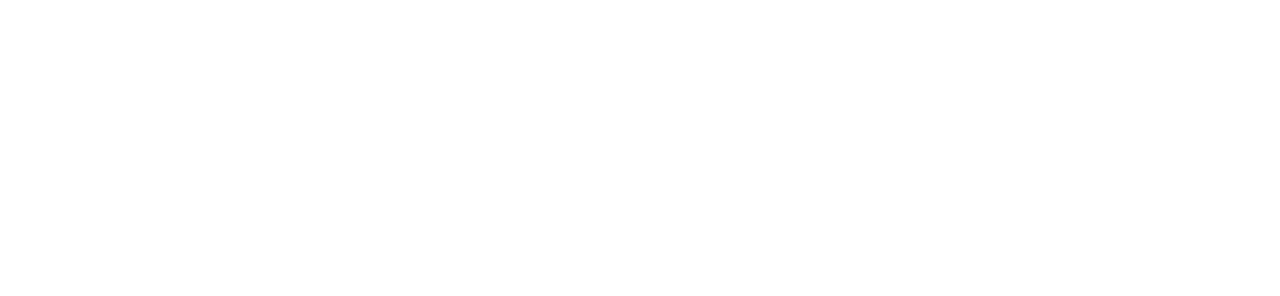
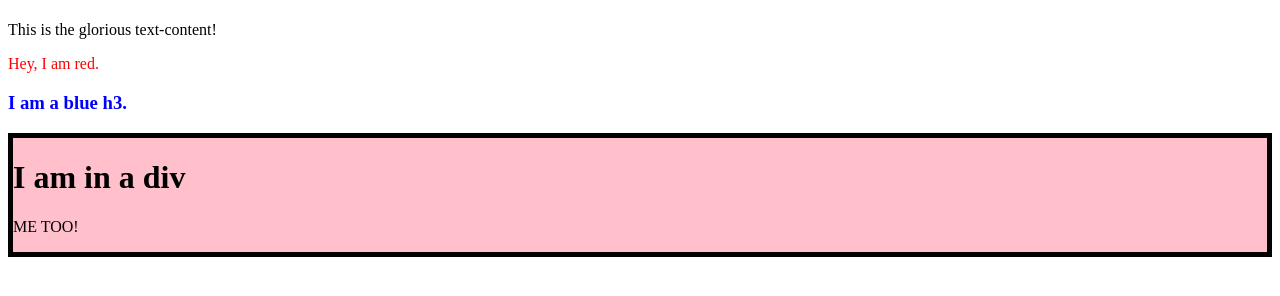
Before and after one commit to cambric4/javascript-basics, a plain HTML site: page DOM-Manipulations-and-events/exercise-1.html in a window 1280 px wide. Drawn offline with Linux system fonts and the light colour scheme.

Commit message:
Edited to add all the things that the Exercise wanted to be done.

```diff
--- a/DOM-Manipulations-and-events/exercise-1.html
+++ b/DOM-Manipulations-and-events/exercise-1.html
@@ -6,4 +6,14 @@
         <script src="exercise-1.js" defer></script>
         <title>Exercise 1 From DOM Manipulation and Events</title>
     </head>
+    <body>
+        <h1>
+
+        </h1>
+        <div id="container">
+            <div class ="content">
+
+            </div>
+        </div>
+    </body>
 </html>
--- a/DOM-Manipulations-and-events/exercise-1.js
+++ b/DOM-Manipulations-and-events/exercise-1.js
@@ -1 +1,33 @@
-const div=document.createElement("div");
+const container = document.querySelector(`#container`);
+const content = document.createElement(`div`);
+
+content.classList.add('content');
+content.textContent = `This is the glorious text-content!`;
+
+container.appendChild(content);
+
+let para = document.createElement(`p`);
+para.textContent = `Hey, I am red.`;
+para.style.color = 'red';
+document.getElementById(`container`).appendChild(para);
+
+let head3 = document.createElement(`h3`);
+head3.textContent = `I am a blue h3.`;
+head3.style.color = 'blue';
+document.getElementById(`container`).appendChild(head3);
+
+const newDiv = document.createElement(`div`);
+newDiv.style.border = `thick solid black`;
+newDiv.style.backgroundColor = `pink`;
+
+const head1 = document.createElement(`h1`);
+head1.textContent = `I am in a div`;
+
+newDiv.appendChild(head1);
+
+const para2 = document.createElement(`p`);
+para2.textContent = `ME TOO!`;
+
+newDiv.appendChild(para2);
+
+document.body.insertBefore(newDiv, null);
```
